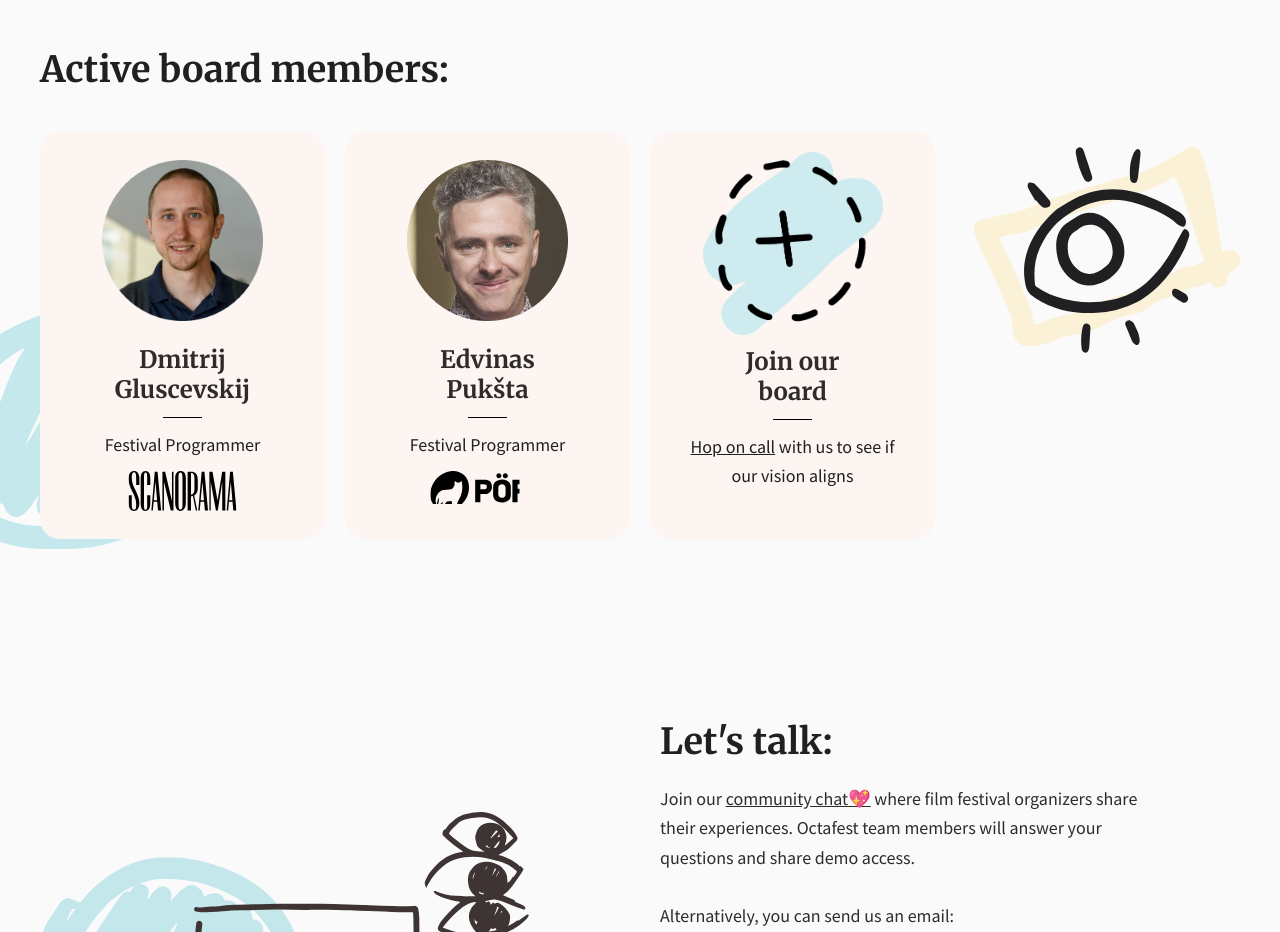
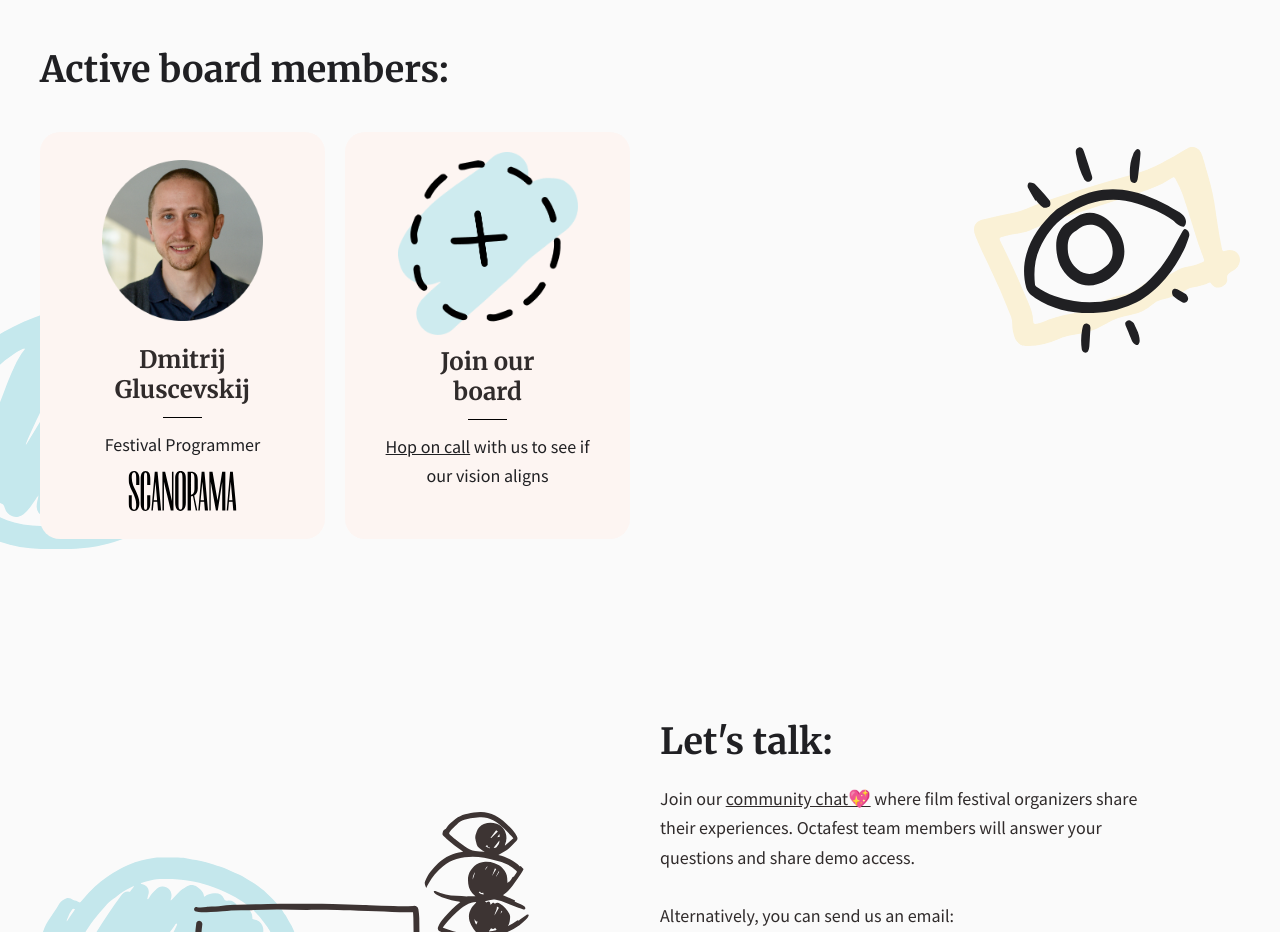
Before and after one commit to Neophen/octa-landing, a Vue app: page /advisory-board in a window 1280 px wide. Shown: the part 940-1872 px from the top of the page. Built offline with nearby package versions, Linux system fonts and the light colour scheme; what @tailwindcss/custom-forms, tailwindcss-fluid, vue-scrollactive would draw is missing.

Commit message:
Remove edvinas

```diff
--- a/index.html
+++ b/index.html
@@ -3,7 +3,6 @@
   <head>
     <meta charset="UTF-8" />
     <title>Film festival management | Octafest</title>
-    <meta charset="utf-8" />
     <meta name="viewport" content="width=device-width, initial-scale=1" />
     <meta
       property="description"
@@ -13,6 +12,7 @@
       property="og:description"
       content="Octafest is the only management tool your team needs to collaboratively plan and run a film festival. For hybrid, live or virtual-only events. Leave your tech hassles behind and focus on creating a memorable festival experience for your guests."
     />
+    <meta property="og:title" content="Film festival management | Octafest" />
 
     <link
       rel="apple-touch-icon"
--- a/src/components/blocks/BoardMembers/BoardMembers.vue
+++ b/src/components/blocks/BoardMembers/BoardMembers.vue
@@ -32,15 +32,15 @@ export default {
         icon: "scanorama",
         icon_url: "https://scanorama.lt",
       },
-      {
-        id: "Edvinas",
-        img: "/central/photos/edvinas.png",
-        alt: "Edvinas's photo",
-        title: "Edvinas Pukšta",
-        description: "Festival Programmer",
-        icon: "poff",
-        icon_url: "https://poff.ee",
-      },
+    //   {
+    //     id: "Edvinas",
+    //     img: "/central/photos/edvinas.png",
+    //     alt: "Edvinas's photo",
+    //     title: "Edvinas Pukšta",
+    //     description: "Festival Programmer",
+    //     icon: "poff",
+    //     icon_url: "https://poff.ee",
+    //   },
     ];
 
     const joinCard = {
```
Also changed, not shown: 1 other file (tests, documents, lock files or other folders).
